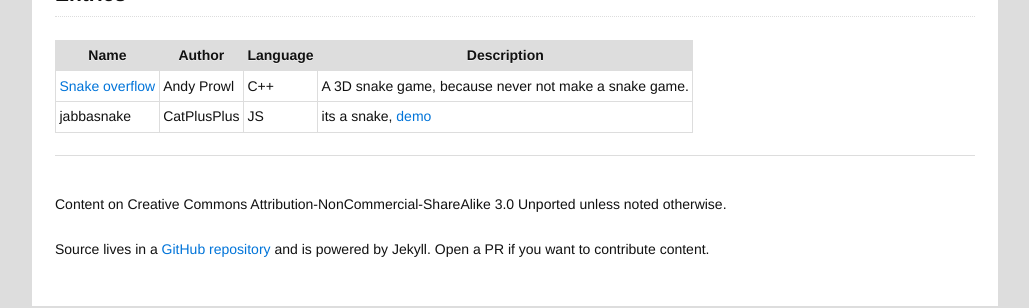
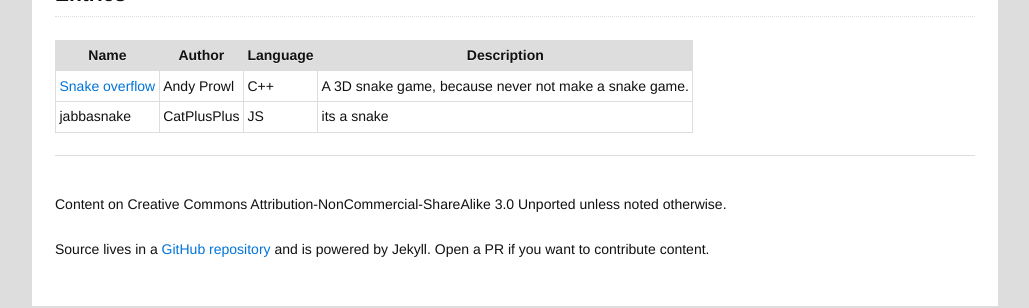
Before and after one commit to LoungeCPP/loungecpp.net, a Jekyll site: the page built from _events/pawnguys-jam.md, in a window 1280 px wide. Shown: the part 386-694 px from the top of the page, without its empty margins (125-1154 px from the left). Built offline with Jekyll 4.4.1, drawn with Linux system fonts in a browser that asks for light colours.

Commit message:
Remove dead link.

```diff
--- a/_events/pawnguys-jam.md
+++ b/_events/pawnguys-jam.md
@@ -14,6 +14,6 @@ There were no specific rules other than to have a snake game finished by the dea
 Name                    | Author                | Language | Description
 ----------------------- | --------------------- | -------- | -----------
 [Snake overflow][1]     | Andy Prowl            | C++      | A 3D snake game, because never not make a snake game.
-jabbasnake              | CatPlusPlus           | JS       | its a snake, [demo](https://thecatplusplus.github.io/jabbasnake/)
+jabbasnake              | CatPlusPlus           | JS       | its a snake
 
 [1]: https://github.com/andyprowl/snake-overflow
```
